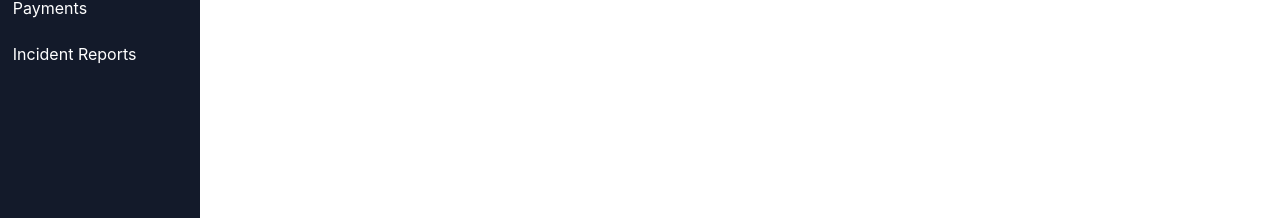
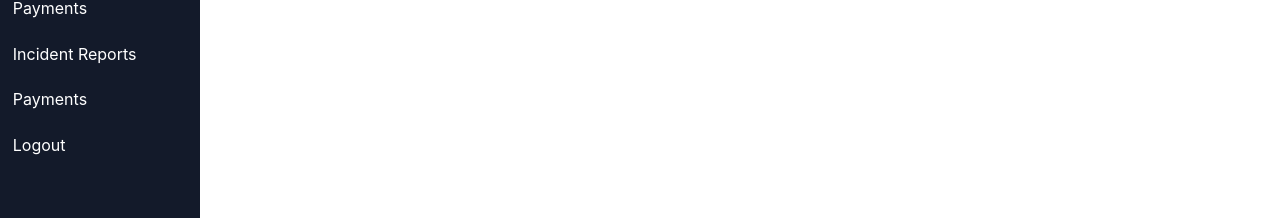
Before and after one commit to ianhistorillo/reactjs, a React (Create React App) app: page /dashboard in a window 1280 px wide. Shown: the part 531-749 px from the top of the page. Built offline with nearby package versions, Linux system fonts and the light colour scheme.

Commit message:
First Commit

```diff
--- a/src/components/navbar/Sidebar.js
+++ b/src/components/navbar/Sidebar.js
@@ -119,6 +119,8 @@ export default function Sidebar() {
                 <li> Workout Categories </li>
                 <li> Payments  </li>
                 <li> Incident Reports  </li>
+                <li> Payments  </li>
+                <li> Logout  </li>
             </Ul>
         </Div>
     );
```
Also changed, not shown: 1 other file (tests, documents, lock files or other folders).
